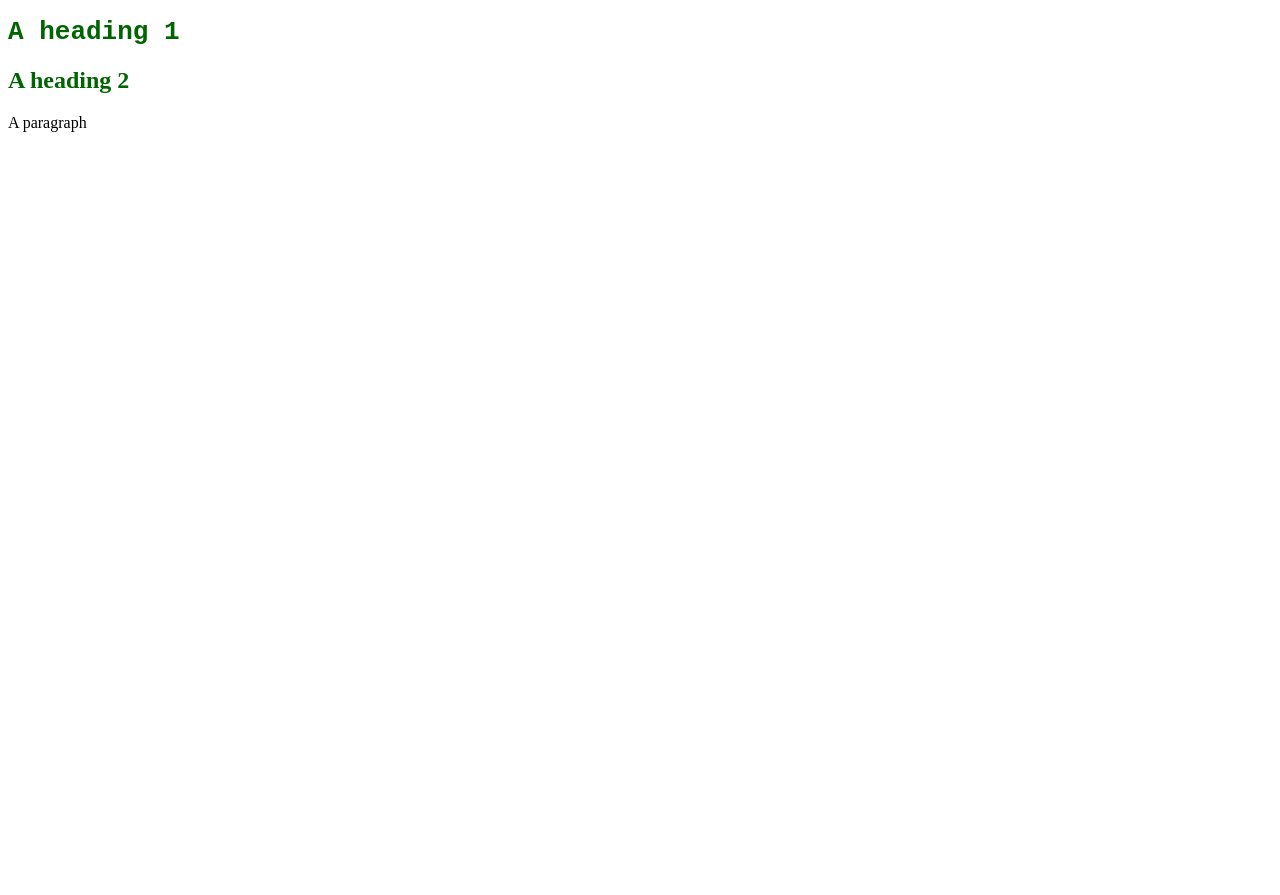
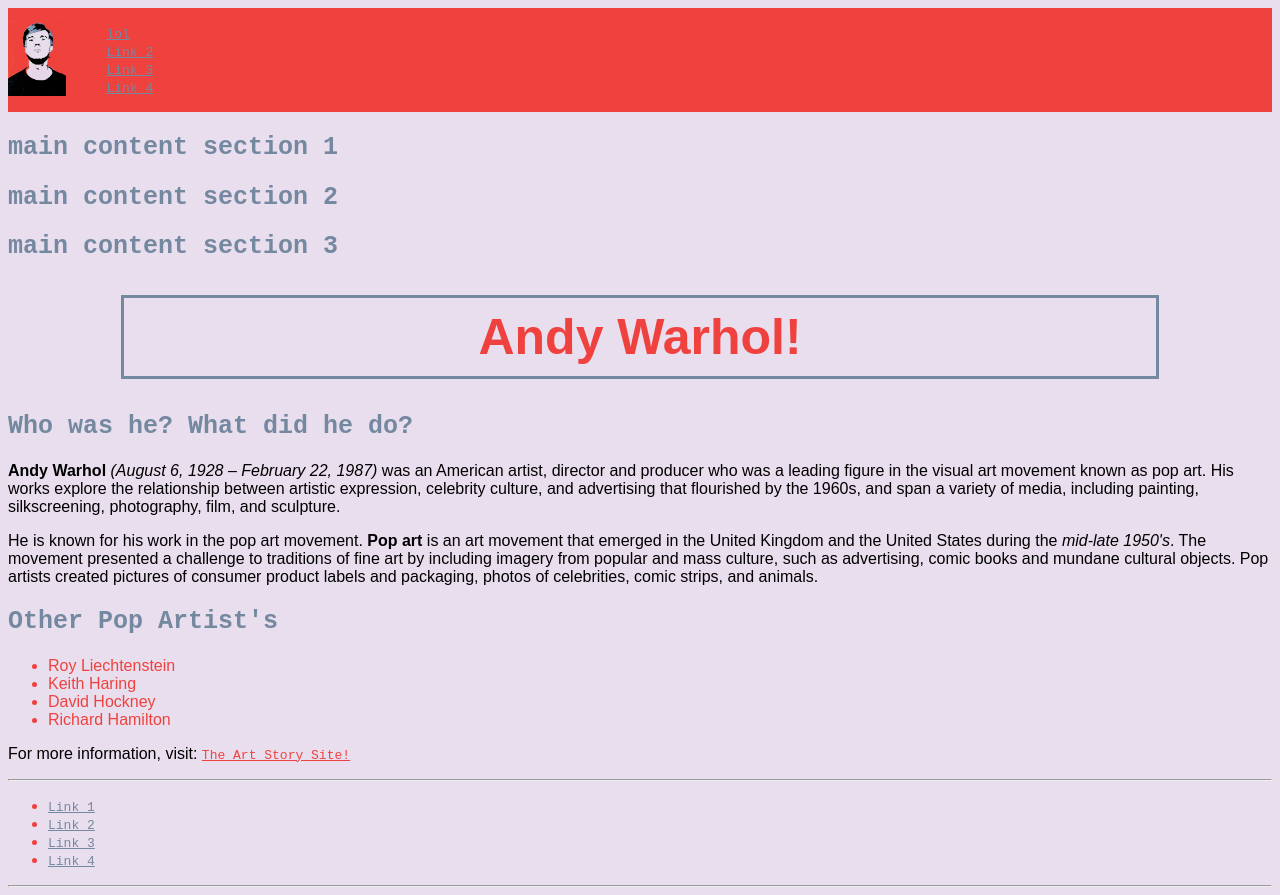
Before and after one commit to nickcap123/assignment3, a plain HTML site: page index.html in a window 1280 px wide. Before the commit the page ends 800 px from the top, so only its background shows below. Drawn offline with Linux system fonts and the light colour scheme; files that its build step writes are made by us from their sources.

Commit message:
major changes

```diff
--- a/index.html
+++ b/index.html
@@ -1,13 +1,71 @@
 <!DOCTYPE html>
 <html lang="en">
+
 <head>
     <meta charset="utf-8">
-    <title>My Title</title>
-    <link rel="stylesheet" type="text/css" href="css/styles.css">
+    <title>Life of Andy Warhol (Flexbox)</title>
+    <link rel="stylesheet" type="text/css" href="resources/css/styles.css">
+    <link rel="stylesheet" type="text/css" href="resources/css/flex.css">
 </head>
+
 <body>
-    <h1>A heading 1</h1>
-    <h2>A heading 2</h2>
-    <p>A paragraph</p>
+    <header>
+        <a href="#">
+            <img class="Red Warhol" src="resources/images/Red%20Warhol.jpg" alt="logo" height=75/>
+        </a>
+        <nav>
+            <ul>
+                <li><a href="#">lol
+                </a></li>
+                <li><a href="#">Link 2</a></li>
+                <li><a href="#">Link 3</a></li>
+                <li><a href="#">Link 4</a></li>
+            </ul>
+        </nav>
+    </header>
+    <main>
+        <div class="main__item1 item__background__red">
+            <h2> main content section 1</h2>
+        </div>
+        <div class="main__item1 item__background__green">
+            <h2> main content section 2</h2>
+        </div>
+        <div class="main__item1 item__background__blue">
+            <h2> main content section 3</h2>
+        </div>
+
+    </main>
+    <h1 class="cis260special">Andy Warhol!</h1>
+    <h2>Who was he? What did he do?</h2>
+    <p><strong>Andy Warhol</strong> <em>(August 6, 1928 – February 22, 1987)</em> was an American artist, director and producer who was a leading figure in the visual art movement known as pop art. His works explore the relationship between artistic expression, celebrity culture, and advertising that flourished by the 1960s, and span a variety of media, including painting, silkscreening, photography, film, and sculpture.
+    </p>
+    <p>He is known for his work in the pop art movement. <strong>Pop art</strong> is an art movement that emerged in the United Kingdom and the United States during the <em>mid-late 1950's</em>. The movement presented a challenge to traditions of fine art by including imagery from popular and mass culture, such as advertising, comic books and mundane cultural objects. Pop artists created pictures of consumer product labels and packaging, photos of celebrities, comic strips, and animals.</p>
+    <h2>Other Pop Artist's</h2>
+    <ul>
+        <li>Roy Liechtenstein</li>
+        <li>Keith Haring</li>
+        <li>David Hockney</li>
+        <li>Richard Hamilton</li>
+
+    </ul>
+
+    <div>
+        <p>For more information, visit: <a id="content" href="https://www.theartstory.org/movement-pop-art.htm">The Art Story Site!</a> </p>
+
+    </div>
+    <hr>
+
+    <footer>
+        <nav>
+            <ul>
+                <li><a href="#">Link 1</a></li>
+                <li><a href="#">Link 2</a></li>
+                <li><a href="#">Link 3</a></li>
+                <li><a href="#">Link 4</a></li>
+            </ul>
+        </nav>
+    </footer>
+    <hr>
 </body>
+
 </html>
--- a/resources/css/flow.css
+++ /dev/null
@@ -1,6 +0,0 @@
-a {
-    color: orange;
-    text-decoration: none;
-    display: inline-block;
-    width: 150px;
-}
--- a/resources/css/styles.css
+++ b/resources/css/styles.css
@@ -1,12 +1,65 @@
-body ul li {
-    color: darkseagreen
+ p {
+     font-family: sans-serif
+ }
+
+ h2 {
+     font-family: monospace;
+     color: #7488A0;
+     font-size: 25px
+ }
+
+ h1 {
+     font-family: sans-serif;
+     color: #EF423E;
+     border: 3px solid #7488A0;
+     padding: 10px 10px 10px 10px;
+     margin-left: auto;
+     margin-right: auto;
+     width: 80%;
+     text-align: center;
+     font-size: 50px
+ }
+
+ #content {
+     color: #EF423E;
+
+
+ }
+
+
+ footer {
+     font-family: monospace;
+     color: #7488A0
+ }
+
+ a {
+     font-family: monospace;
+     color: #7488A0
+ }
+
+ ul {
+     font-family: sans-serif;
+     color: #EF423E
+ }
+
+ body {
+     background-color: #E9DEEE
+ }
+
+ header {
+     display: flex;
+     align-items: center;
+     background-color: #EF423E;
+ }
+
+header nav   {
+    flex: 1
 }
 
-h1 {
-    color: darkgreen;
-    font-family: monospace
-}
+@media screen and (max-width: 40rem) {
 
-h2 {
-    color: darkgreen;
-}
+    header
+        {
+        flex-direction: column;
+        }
+    }
```
Also changed, not shown: flexboxContainer.html (added, +16 -0 lines), resources/css/flex.css (added), resources/images/Campbells.jpg (added), resources/images/Gold Monroe.jpg (added), resources/images/Red Warhol.jpg (added), resources/images/Yellow Andy.jpg (added).
